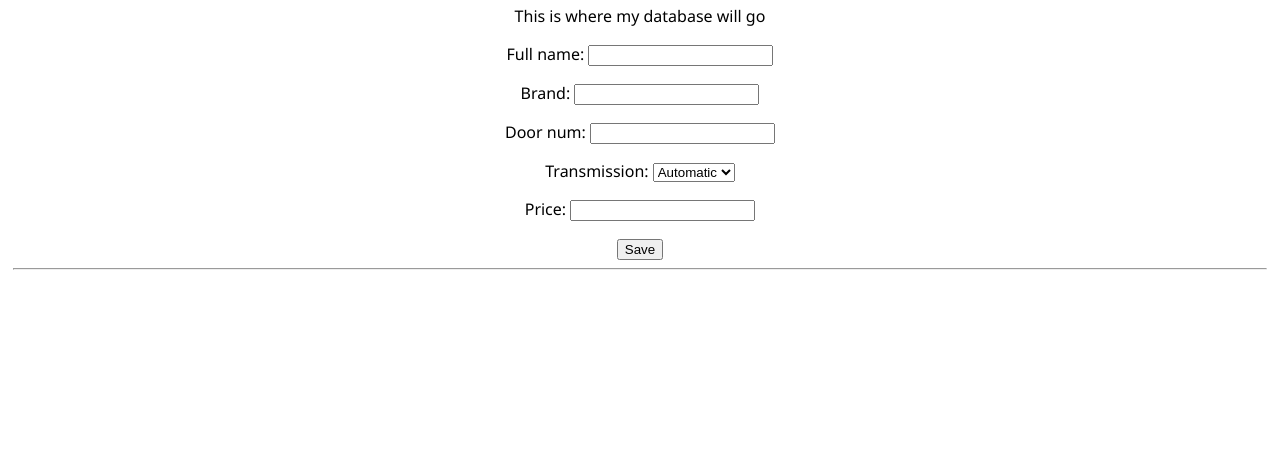
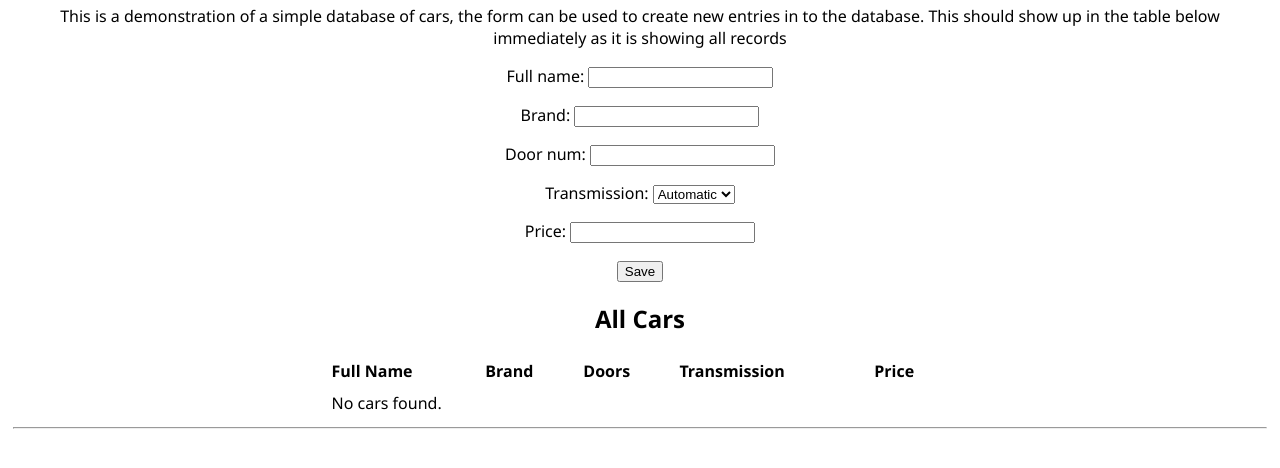
Before and after one commit to BKasuba/python-django-demo, a Django app: page /database/ in a window 1280 px wide. Shown: the part 47-515 px from the top of the page. Run offline with Django 5.2, Linux system fonts and the light colour scheme; data that the repository does not hold is empty.

Commit message:
Complete basic Cars table display, update stylesheet for table, add hamter favicon

```diff
--- a/demo/settings.py
+++ b/demo/settings.py
@@ -117,6 +117,7 @@ USE_TZ = True
 # https://docs.djangoproject.com/en/5.2/howto/static-files/
 
 STATIC_URL = 'static/'
+STATICFILES_DIRS = [BASE_DIR / "static"]
 
 # Default primary key field type
 # https://docs.djangoproject.com/en/5.2/ref/settings/#default-auto-field
--- a/demo_app/static/demo_app/site.css
+++ b/demo_app/static/demo_app/site.css
@@ -2,6 +2,7 @@
     font-weight: 600;
     color: blue;
 }
+
 .navbar {
     background-color: rgb(37, 116, 196);
     font-size: 1em;
@@ -29,7 +30,7 @@
 
 .body-content {
     padding: 5px;
-    font-family:'Segoe UI', Tahoma, Geneva, Verdana, sans-serif;
+    font-family: 'Segoe UI', Tahoma, Geneva, Verdana, sans-serif;
     text-align: center;
 }
 
@@ -37,7 +38,18 @@ input[name=message] {
     width: 80%;
 }
 
-.message_list th,td {
+.cars_table {
+    width: 50%;
+    margin: 0 auto;
+    border-collapse: collapse;
+}
+
+th {
     text-align: left;
-    padding-right: 15px;
+    padding: 5px;
 }
+
+td {
+    text-align: left;
+    padding: 5px;
+}
--- a/demo_app/templates/demo_app/cars_input_form.html
+++ b/demo_app/templates/demo_app/cars_input_form.html
@@ -1,4 +1,4 @@
-<form method="POST" class="log-form">
+<form method="POST">
   {% csrf_token %}
   {{ form.as_p }}
   <button type="submit" class="save btn btn-default">Save</button>
--- a/demo_app/templates/demo_app/cars_table.html
+++ b/demo_app/templates/demo_app/cars_table.html
@@ -1,5 +1,5 @@
 <h2>All Cars</h2>
-<table>
+<table class="cars_table">
     <tr>
         <th>Full Name</th>
         <th>Brand</th>
--- a/demo_app/templates/demo_app/databases.html
+++ b/demo_app/templates/demo_app/databases.html
@@ -3,6 +3,7 @@
 Database Demo
 {% endblock %}
 {% block content %}
-This is where my database will go
+This is a demonstration of a simple database of cars, the form can be used to create new entries in to the database. This should show up in the table below immediately as it is showing all records
 {% include "demo_app/cars_input_form.html" %}
+{% include "demo_app/cars_table.html" %}
 {% endblock %}
--- a/demo_app/templates/demo_app/layout.html
+++ b/demo_app/templates/demo_app/layout.html
@@ -5,6 +5,7 @@
     <title>{% block title %}{% endblock %}</title>
     {% load static %}
     <link rel="stylesheet" type="text/css" href="{% static 'demo_app/site.css' %}"/>
+    <link rel="shortcut icon" type="image/png" href="{% static 'images/favicon.png' %}" >
 </head>
 
 <body>
--- a/demo_app/views.py
+++ b/demo_app/views.py
@@ -1,16 +1,19 @@
 from django.shortcuts import redirect, render
 from demo_app.forms import CarsForm
+from demo_app.models import Cars
 
 def home(request):
     return render(request, "demo_app/home.html")
 
 def database(request):
-    form = CarsForm(request.POST or None)
-
+    form = CarsForm(request.POST or None) # this fetches the form from CarsForm
+    cars = Cars.objects.all()
     if request.method == "POST":
         if form.is_valid():
             message = form.save(commit=False)
             message.save()
             return redirect("database")
     else:
-        return render(request, "demo_app/databases.html", {"form":form})
+        return render(request, "demo_app/databases.html", {
+            "form":form,
+            "cars":cars}) # here the destination template is chosen and the context of the form and Cars model are passed in so data can be read
```
Also changed, not shown: static/images/favicon.png (added).
